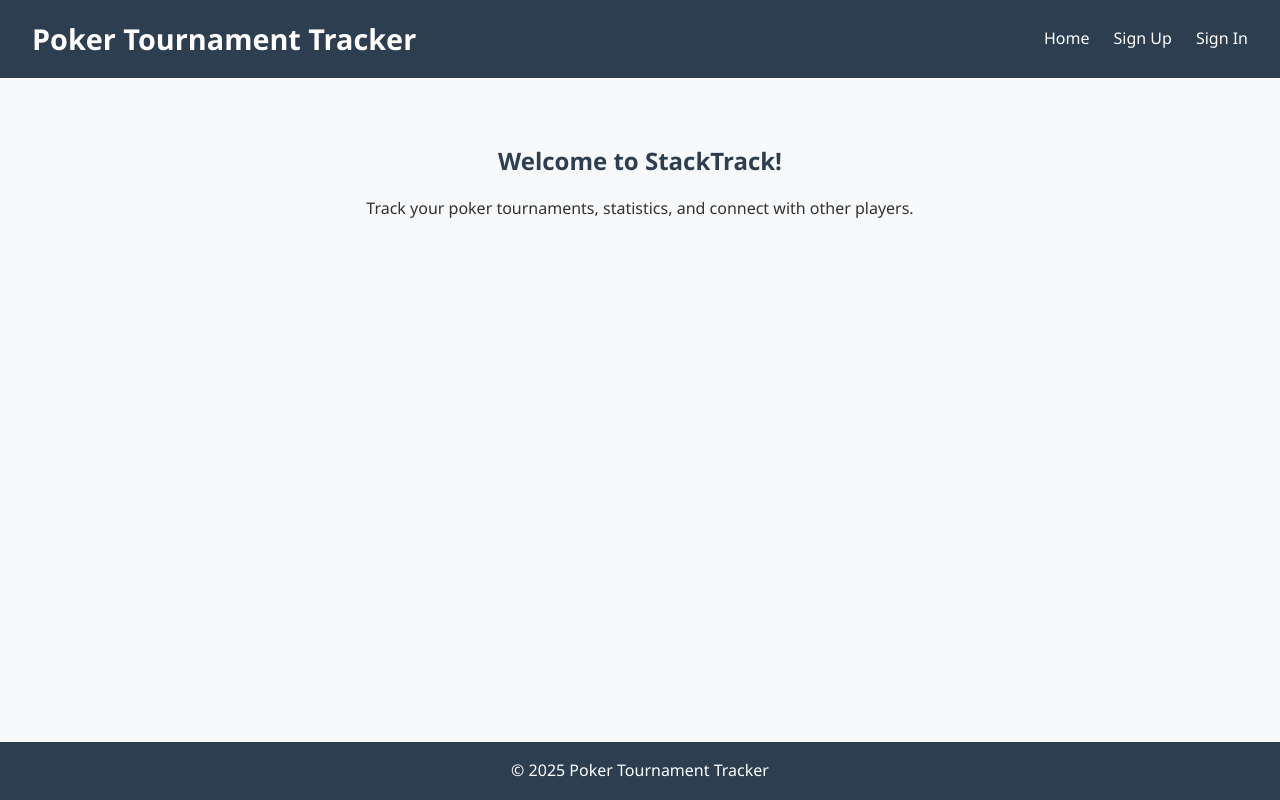
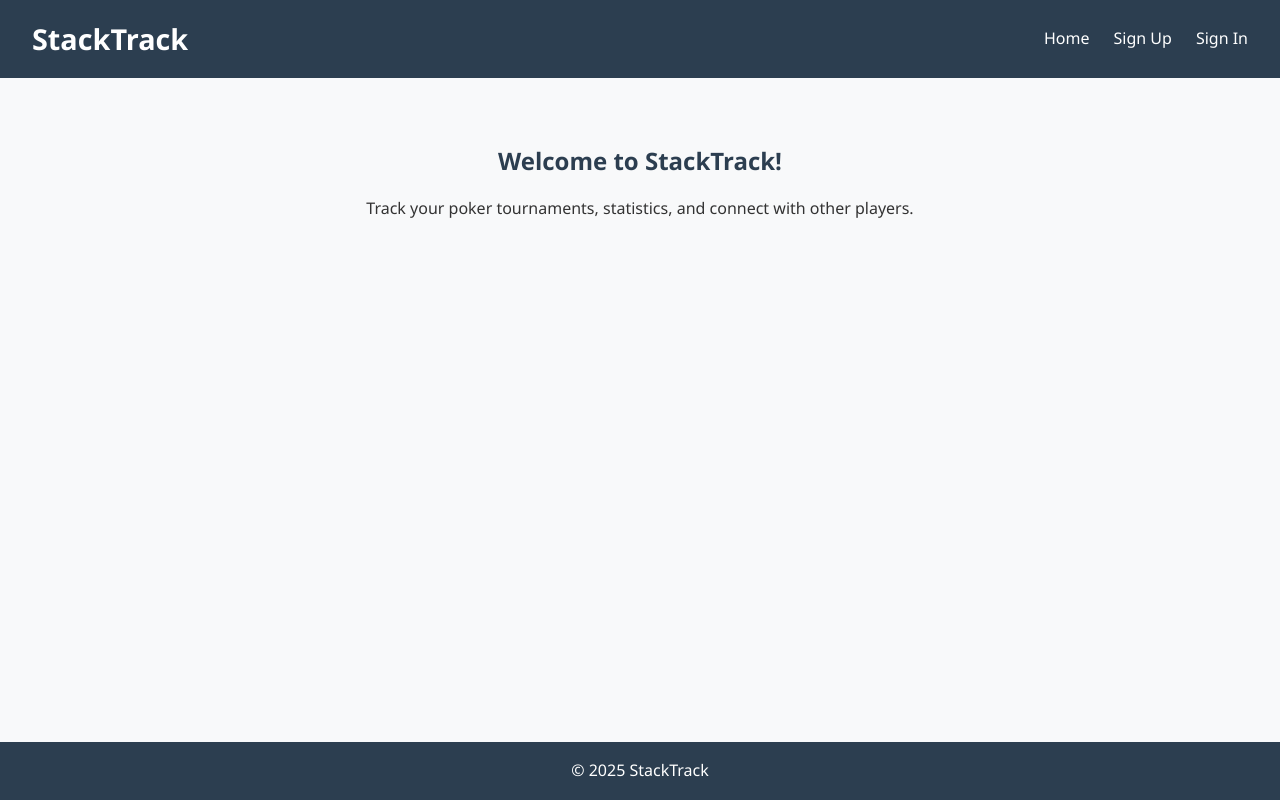
Before and after one commit to vincenzo-scotto001/stacktrack, a React (Create React App) app in the folder stack-track/: page / in a window 1280 px wide. Built offline with nearby package versions, Linux system fonts and the light colour scheme; no server answers.

Commit message:
just changed some names

```diff
--- a/stack-track/src/App.js
+++ b/stack-track/src/App.js
@@ -9,7 +9,7 @@ function App() {
     <Router>
       <div className="app">
         <header className="app-header">
-          <h1>Poker Tournament Tracker</h1>
+          <h1>StackTrack</h1>
           <nav>
             <ul>
               <li><Link to="/">Home</Link></li>
@@ -29,7 +29,7 @@ function App() {
         </main>
 
         <footer>
-          <p>&copy; 2025 Poker Tournament Tracker</p>
+          <p>&copy; 2025 StackTrack</p>
         </footer>
       </div>
     </Router>
```
